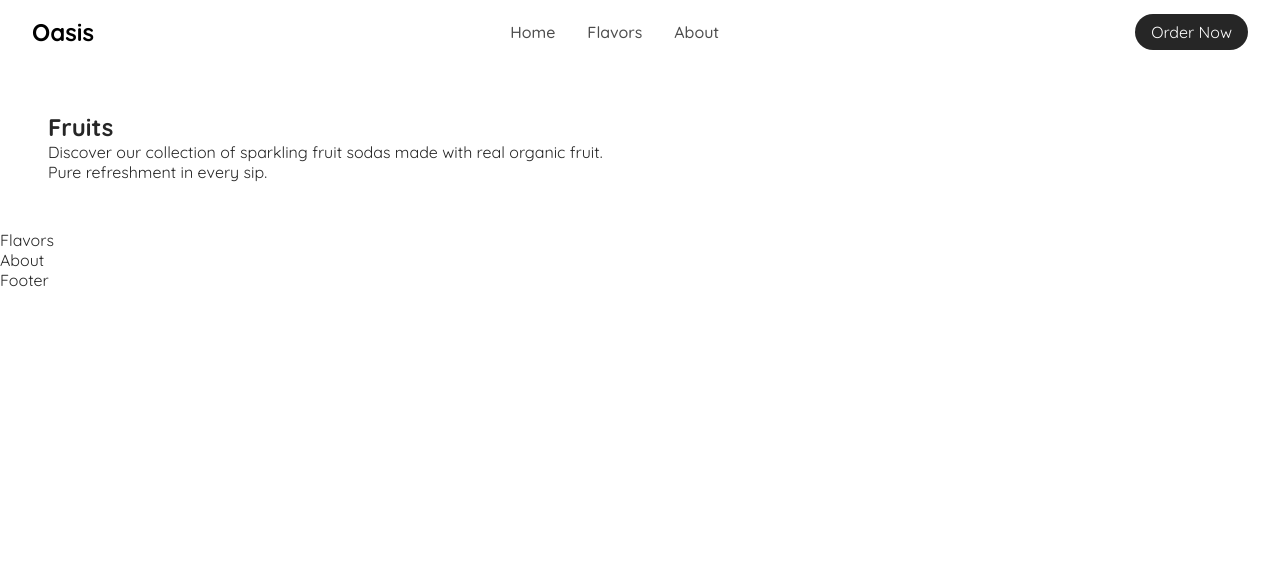
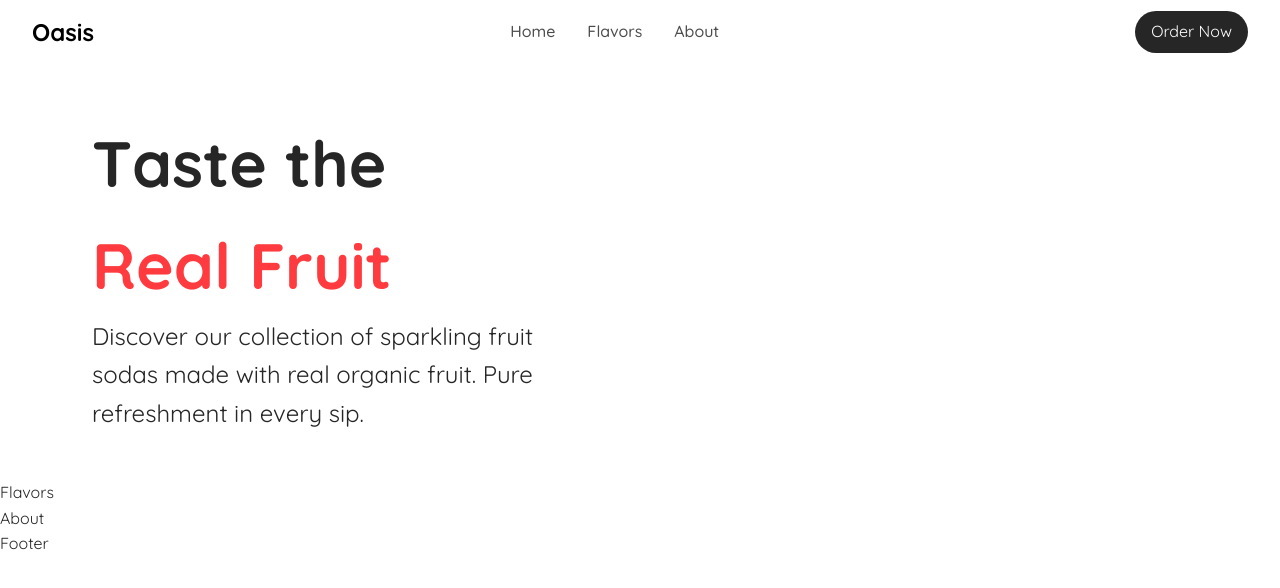
Before and after one commit to ortizrodrigo/oasis, a React (Vite) app: page / in a window 1280 px wide. Shown: the top 588 px of the page. Built offline with nearby package versions, Linux system fonts and the light colour scheme.

Commit message:
feat(ui): add animated hero title with sequential character reveal

```diff
--- a/src/index.css
+++ b/src/index.css
@@ -13,7 +13,7 @@
 
   --color-oasis-orange: #f97015;
   --color-oasis-watermelon: #ff3b3f;
-  --color-oasis-pear-pure: #99cc33;
+  --color-oasis-pear: #99cc33;
   --color-oasis-coconut: #3bb5e6;
   --color-oasis-grape: #8e44ad;
   --color-oasis-pineapple: #f4d03f;
@@ -29,6 +29,7 @@ body {
   display: flex;
   flex-direction: column;
   color: var(--color-black-soft);
+  line-height: 1.6;
 }
 
 input,
--- a/src/sections/Hero/Hero.css
+++ b/src/sections/Hero/Hero.css
@@ -2,14 +2,43 @@
   display: grid;
   grid-template-columns: 1fr 1fr;
   gap: 1rem;
+  justify-items: center;
   align-items: center;
   padding: 2rem;
 }
 
 .hero__content {
   padding: 1rem;
+  max-width: 512px;
+}
+
+.hero__title {
+  font-size: 4rem;
+}
+.hero__title--first {
+  color: var(--color-black-soft);
+}
+.hero__title--second {
+  color: var(--color-oasis-watermelon);
+}
+.hero__title .letter {
+  display: inline-block;
+  opacity: 0;
+  transform: translateY(20px);
+  animation: fadeInUp 0.1s forwards;
+}
+
+.hero__subtitle {
+  font-size: 1.5rem;
 }
 
 .hero__images {
   padding: 1rem;
 }
+
+@keyframes fadeInUp {
+  to {
+    opacity: 1;
+    transform: translateY(0);
+  }
+}
--- a/src/sections/Hero/Hero.tsx
+++ b/src/sections/Hero/Hero.tsx
@@ -1,11 +1,34 @@
 import "./Hero.css";
 
 function Hero() {
+  const titleFirstHalf = "Taste the";
+  const titleSecondHalf = "Real Fruit";
+
+  const renderAnimatedText = (text: string, delayOffset = 0) =>
+    text.split("").map((letter, index) => {
+      if (letter === " ") return <span key={index}> </span>;
+
+      return (
+        <span
+          key={index}
+          className="letter"
+          style={{ animationDelay: `${(index + delayOffset) * 0.1}s` }}
+        >
+          {letter}
+        </span>
+      );
+    });
+
   return (
     <section id="hero" className="hero">
       <div className="hero__content">
-        <h1>Fruits</h1>
-        <p>
+        <h1 className="hero__title">
+          <div className="hero__title--first">{renderAnimatedText(titleFirstHalf)}</div>
+          <div className="hero__title--second">
+            {renderAnimatedText(titleSecondHalf, titleFirstHalf.length)}
+          </div>
+        </h1>
+        <p className="hero__subtitle">
           Discover our collection of sparkling fruit sodas made with real organic fruit. Pure
           refreshment in every sip.
         </p>
```
